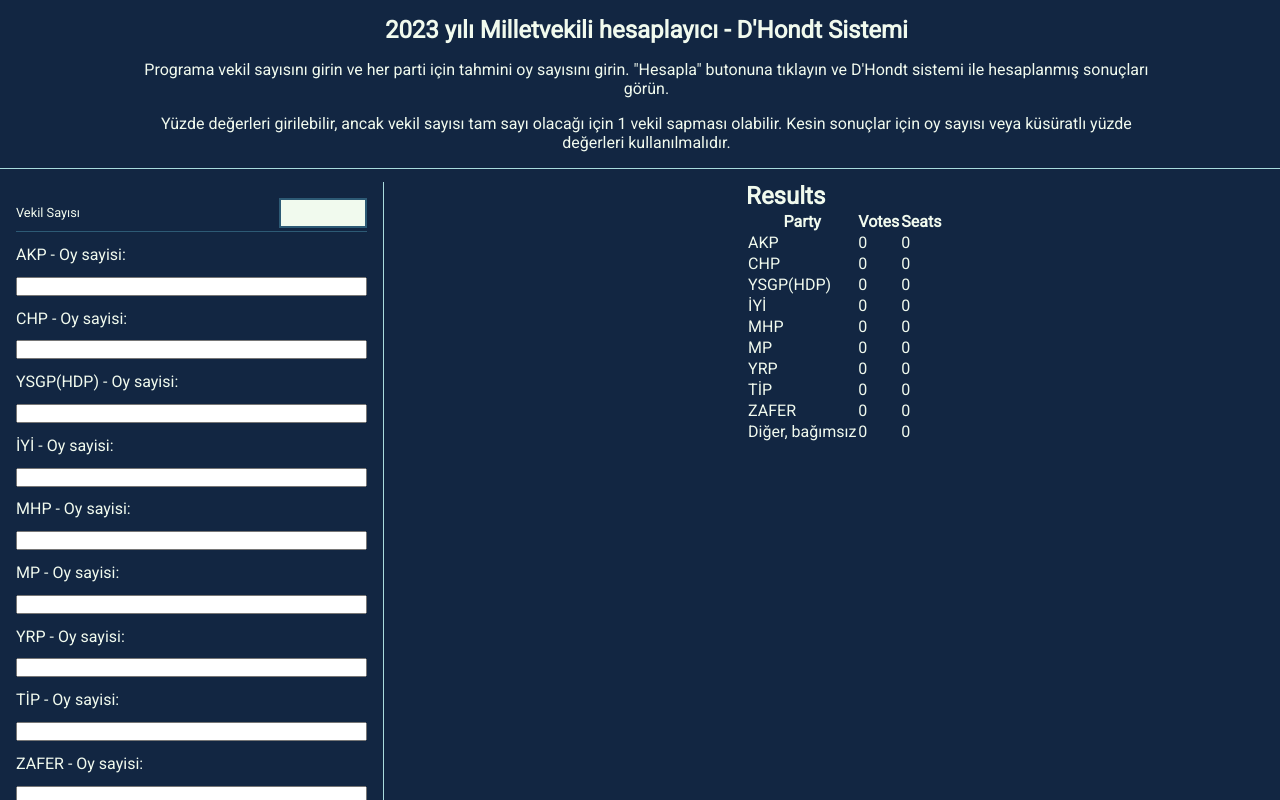
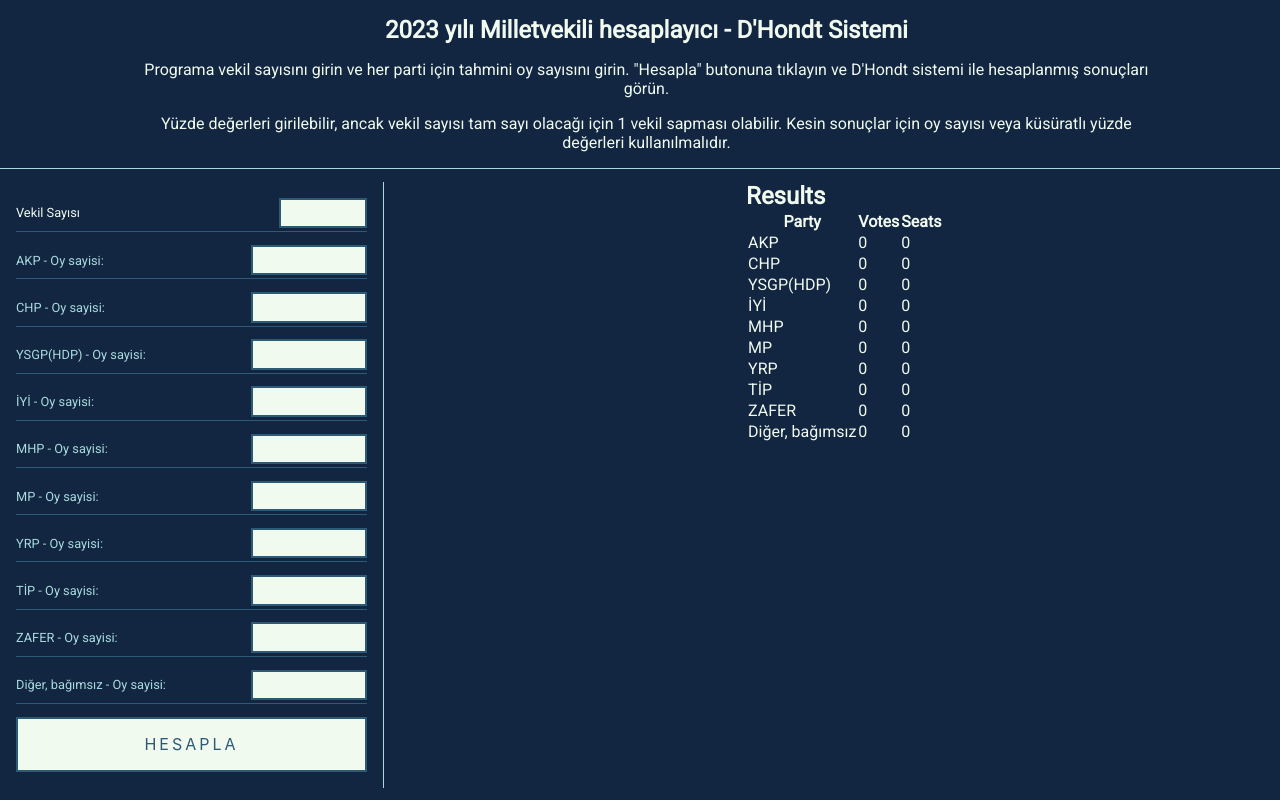
Before and after one commit to berkaysson/dhondt-system-calculator, a React (Create React App) app: page / in a window 1280 px wide. Shown: the top 800 px of the page. Built offline with nearby package versions, Linux system fonts and the light colour scheme.

Commit message:
Implement Input component

```diff
--- a/src/Components/PartyForm.js
+++ b/src/Components/PartyForm.js
@@ -1,8 +1,14 @@
-const PartyForm = ({partyName, party}) => {
-  return <>
-    <label htmlFor={partyName}>{party.abb} - Oy sayisi:</label>
-    <input type="number" id={party.id} name={party.id}></input>
-  </>
-}
+import Input from "../Interfaces/Input";
+
+const PartyForm = ({ party }) => {
+  return (
+    <Input
+      labelText={`${party.abb} - Oy sayisi: `}
+      inputType={"number"}
+      id={party.id}
+      name={party.id}
+    />
+  );
+};
 
 export default PartyForm;
```
